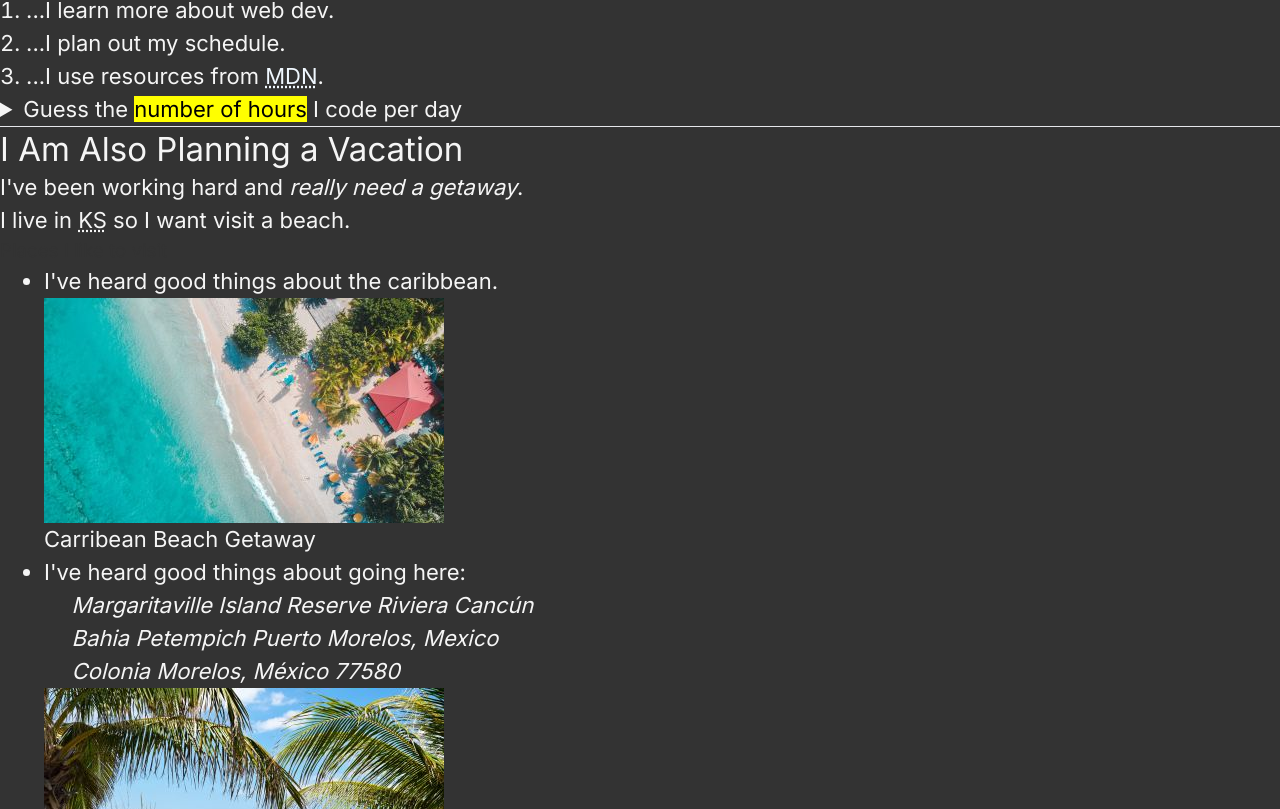
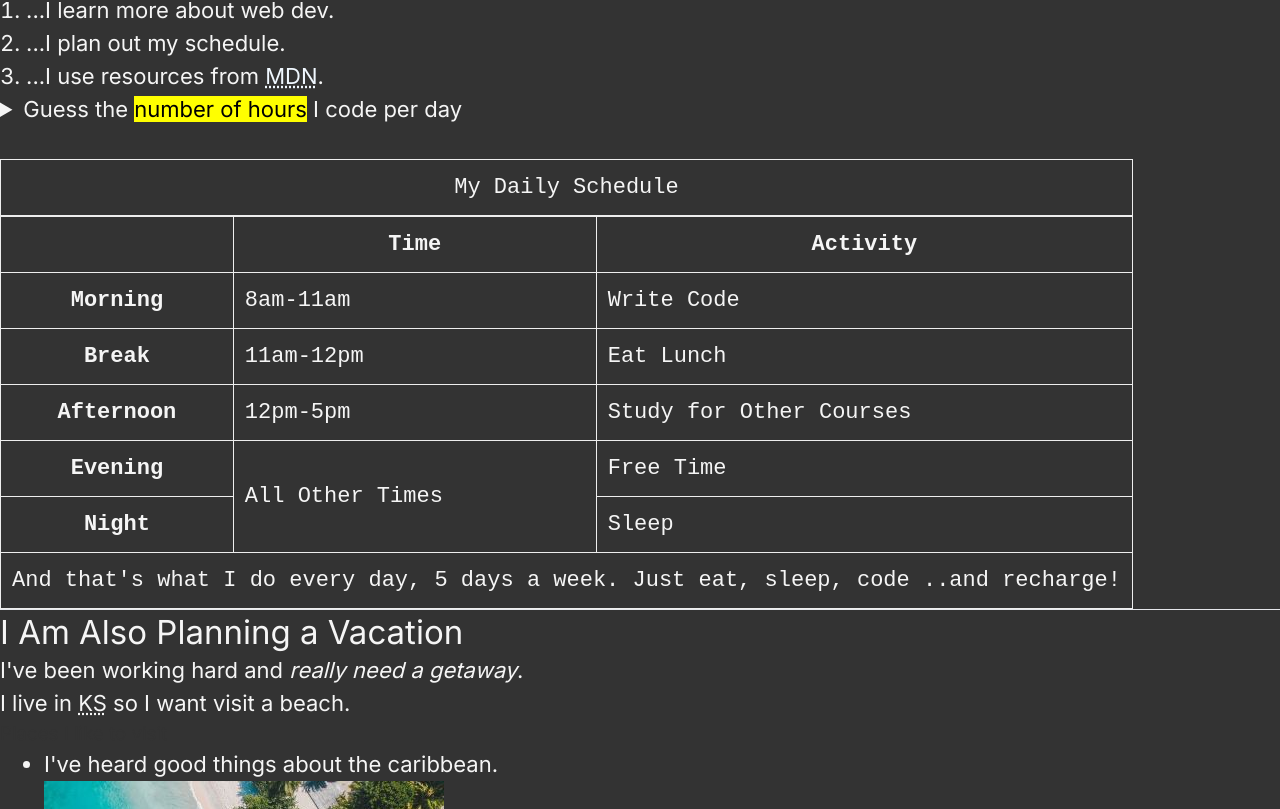
Before and after one commit to pqxglobal/02_lesson, a Next.js app: page / in a window 1280 px wide. Shown: the part 676-1485 px from the top of the page. Built offline with nearby package versions, Linux system fonts and the light colour scheme.

Commit message:
🚧 2:40:34

```diff
--- a/app/globals.css
+++ b/app/globals.css
@@ -27,3 +27,10 @@ a:hover,
 a:active {
   color: #eee;
 }
+
+table, tr, th, td, caption {
+  border: 1px solid #eee;
+  font-family: 'Courier New', Courier, monospace;
+  border-collapse: collapse;
+  padding: 0.5rem;
+}
--- a/app/page.tsx
+++ b/app/page.tsx
@@ -63,6 +63,57 @@ export default function Home() {
                 </p>
               </details>
             </aside>
+            <br />
+            <table>
+              <caption>My Daily Schedule</caption>
+              <thead>
+                <tr>
+                  <th>&nbsp;</th>
+                  <th scope="col">Time</th>
+                  <th scope="col">Activity</th>
+                </tr>
+              </thead>
+              <tbody>
+                <tr>
+                  <th scope="row">Morning</th>
+                  <td>
+                    <time dateTime="08:00">8am</time>-<time dateTime="11:00">11am</time>
+                  </td>
+                  <td>Write Code</td>
+                </tr>
+                <tr>
+                  <th scope="row">Break</th>
+                  <td>
+                    <time dateTime="11:00">11am</time>-<time dateTime="12:00">12pm</time>
+                  </td>
+                  <td>Eat Lunch</td>
+                </tr>
+                <tr>
+                  <th scope="row">Afternoon</th>
+                  <td>
+                    <time dateTime="12:00">12pm</time>-<time dateTime="17:00">5pm</time>
+                  </td>
+                  <td>Study for Other Courses</td>
+                </tr>
+                <tr>
+                  <th scope="row">Evening</th>
+                  <td rowSpan={2}>All Other Times</td>
+                  <td>Free Time</td>
+                </tr>
+                <tr>
+                  <th scope="row">Night</th>
+                  <td>Sleep</td>
+                </tr>
+              </tbody>
+              <tfoot>
+                <tr>
+                  <td colSpan={3}>
+                    And that&apos;s what I do every day, 5 days a week. Just eat, sleep, code ..and
+                    recharge!
+                  </td>
+                </tr>
+              </tfoot>
+            </table>
           </section>
         </article>
         <hr />
```
